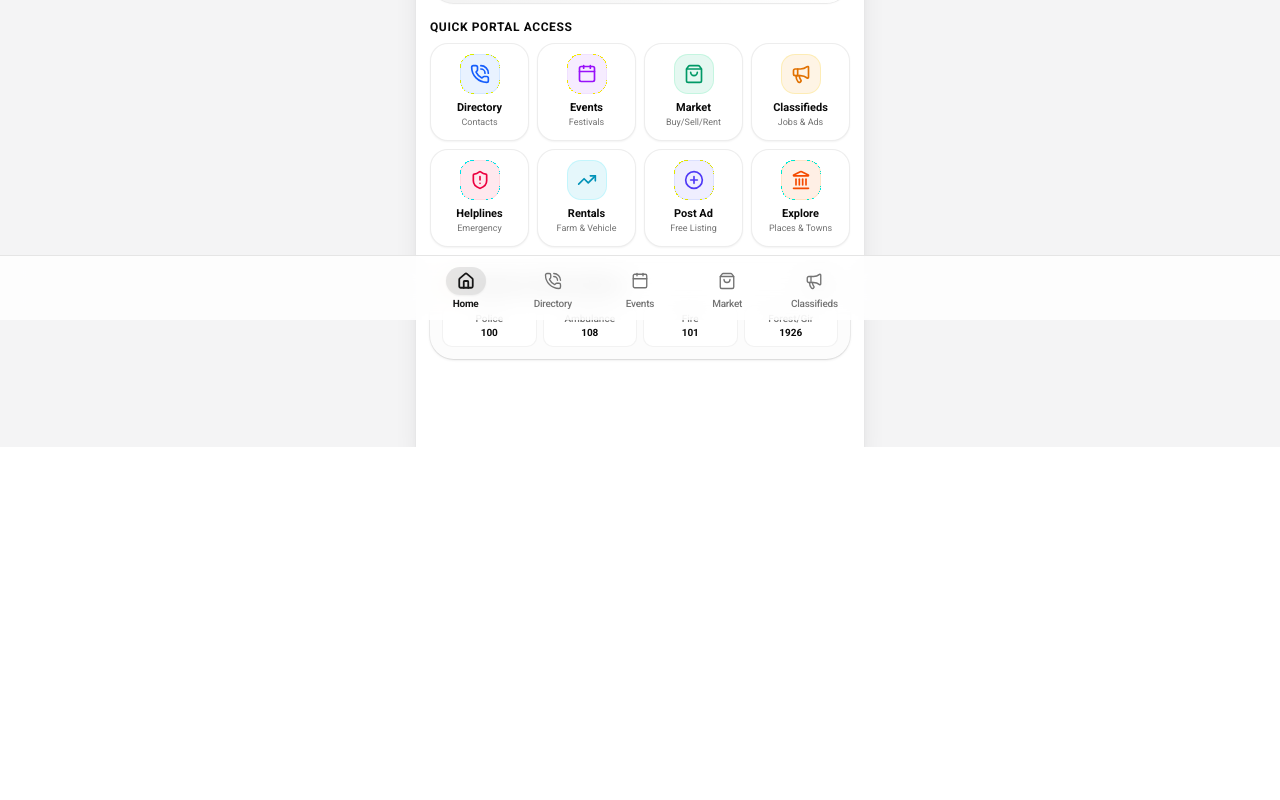
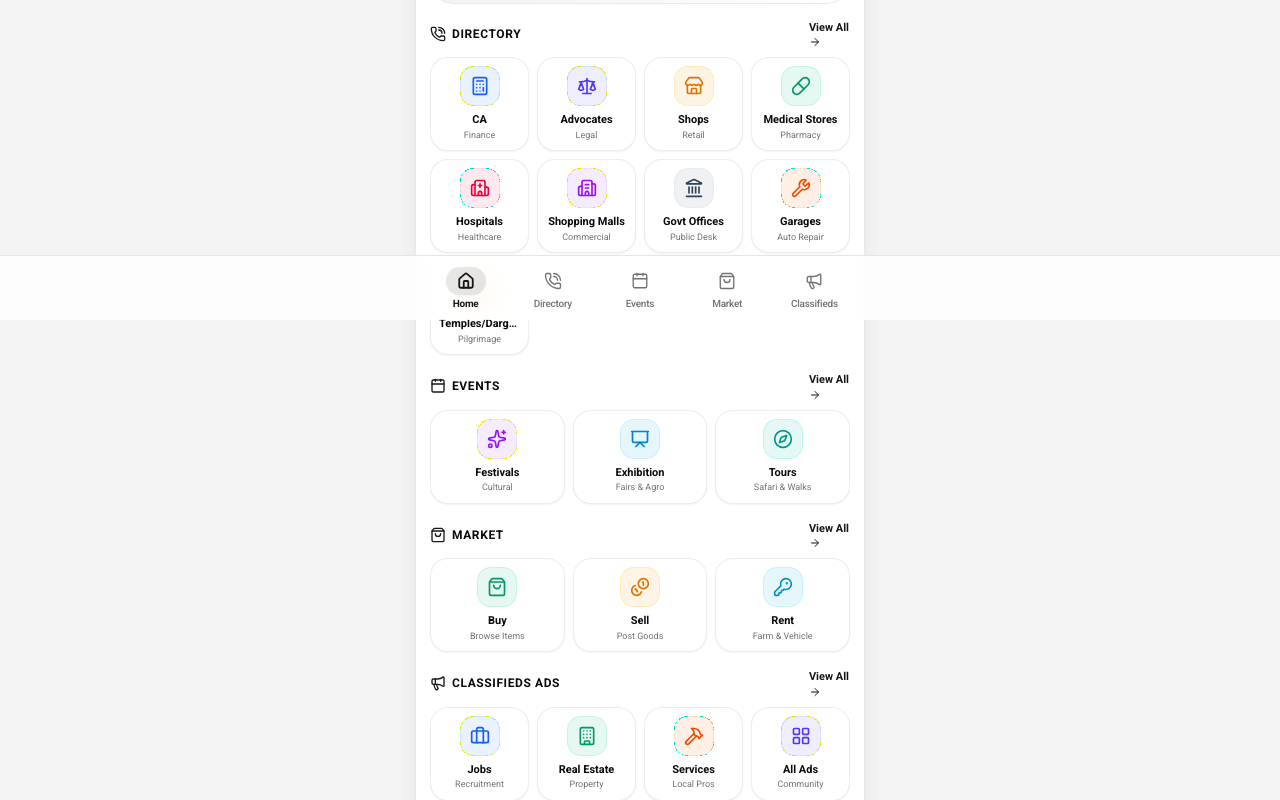
Before and after one commit to manojgohel/girsomnath, a Next.js app: page / in a window 1280 px wide. Shown: the part 480-1280 px from the top of the page. Before the commit the page ends 927 px from the top, so only its background shows below. Built offline with nearby package versions, Linux system fonts and the light colour scheme.

Commit message:
refactor: expand menu categories and replace quick access with sectioned grids on homepage

```diff
--- a/src/app/page.js
+++ b/src/app/page.js
@@ -10,13 +10,29 @@ import {
   PhoneCall,
   ShieldAlert,
   Compass,
-  PlusCircle,
+  ArrowRight,
+  Calculator,
+  Scale,
+  Store,
+  Pill,
+  Hospital,
+  Building2,
   Landmark,
-  TrendingUp,
+  Wrench,
+  Flame,
+  Sparkles,
+  Presentation,
+  Coins,
+  KeyRound,
+  Briefcase,
+  Building,
+  Hammer,
+  LayoutGrid,
   BellRing
 } from "lucide-react";
 import { Card } from "@/components/ui/card";
 import { Badge } from "@/components/ui/badge";
+import { Button } from "@/components/ui/button";
 import { Input } from "@/components/ui/input";
 import { Avatar, AvatarFallback } from "@/components/ui/avatar";
 
@@ -30,62 +46,148 @@ const TALUKAS = [
   "Gir Gadhada"
 ];
 
-const QUICK_MENU = [
+const DIRECTORY_MENU = [
   {
-    href: "/directory",
-    label: "Directory",
-    sub: "Contacts",
-    icon: PhoneCall,
+    href: "/directory?category=CA",
+    label: "CA",
+    sub: "Finance",
+    icon: Calculator,
     color: "bg-blue-500/10 text-blue-600 dark:text-blue-400 border-blue-200/50 dark:border-blue-900/40"
   },
   {
-    href: "/events",
-    label: "Events",
-    sub: "Festivals",
-    icon: Calendar,
+    href: "/directory?category=Advocates",
+    label: "Advocates",
+    sub: "Legal",
+    icon: Scale,
+    color: "bg-indigo-500/10 text-indigo-600 dark:text-indigo-400 border-indigo-200/50 dark:border-indigo-900/40"
+  },
+  {
+    href: "/directory?category=Shops",
+    label: "Shops",
+    sub: "Retail",
+    icon: Store,
+    color: "bg-amber-500/10 text-amber-600 dark:text-amber-400 border-amber-200/50 dark:border-amber-900/40"
+  },
+  {
+    href: "/directory?category=Medical+Stores",
+    label: "Medical Stores",
+    sub: "Pharmacy",
+    icon: Pill,
+    color: "bg-emerald-500/10 text-emerald-600 dark:text-emerald-400 border-emerald-200/50 dark:border-emerald-900/40"
+  },
+  {
+    href: "/directory?category=Hospitals",
+    label: "Hospitals",
+    sub: "Healthcare",
+    icon: Hospital,
+    color: "bg-rose-500/10 text-rose-600 dark:text-rose-400 border-rose-200/50 dark:border-rose-900/40"
+  },
+  {
+    href: "/directory?category=Shopping+Malls",
+    label: "Shopping Malls",
+    sub: "Commercial",
+    icon: Building2,
     color: "bg-purple-500/10 text-purple-600 dark:text-purple-400 border-purple-200/50 dark:border-purple-900/40"
   },
   {
-    href: "/market",
-    label: "Market",
-    sub: "Buy/Sell/Rent",
+    href: "/directory?category=Govt+Offices",
+    label: "Govt Offices",
+    sub: "Public Desk",
+    icon: Landmark,
+    color: "bg-slate-500/10 text-slate-700 dark:text-slate-300 border-slate-200/50 dark:border-slate-800/40"
+  },
+  {
+    href: "/directory?category=Garages",
+    label: "Garages",
+    sub: "Auto Repair",
+    icon: Wrench,
+    color: "bg-orange-500/10 text-orange-600 dark:text-orange-400 border-orange-200/50 dark:border-orange-900/40"
+  },
+  {
+    href: "/directory?category=Temples",
+    label: "Temples/Dargas",
+    sub: "Pilgrimage",
+    icon: Flame,
+    color: "bg-yellow-500/10 text-yellow-700 dark:text-yellow-400 border-yellow-200/50 dark:border-yellow-900/40"
+  }
+];
+
+const EVENTS_MENU = [
+  {
+    href: "/events?tag=Festival",
+    label: "Festivals",
+    sub: "Cultural",
+    icon: Sparkles,
+    color: "bg-purple-500/10 text-purple-600 dark:text-purple-400 border-purple-200/50 dark:border-purple-900/40"
+  },
+  {
+    href: "/events?tag=Exhibition",
+    label: "Exhibition",
+    sub: "Fairs & Agro",
+    icon: Presentation,
+    color: "bg-sky-500/10 text-sky-600 dark:text-sky-400 border-sky-200/50 dark:border-sky-900/40"
+  },
+  {
+    href: "/events?tag=Tour",
+    label: "Tours",
+    sub: "Safari & Walks",
+    icon: Compass,
+    color: "bg-teal-500/10 text-teal-600 dark:text-teal-400 border-teal-200/50 dark:border-teal-900/40"
+  }
+];
+
+const MARKET_MENU = [
+  {
+    href: "/market?type=Buy",
+    label: "Buy",
+    sub: "Browse Items",
     icon: ShoppingBag,
     color: "bg-emerald-500/10 text-emerald-600 dark:text-emerald-400 border-emerald-200/50 dark:border-emerald-900/40"
   },
   {
-    href: "/classifieds",
-    label: "Classifieds",
-    sub: "Jobs & Ads",
-    icon: Megaphone,
+    href: "/market?type=Sell",
+    label: "Sell",
+    sub: "Post Goods",
+    icon: Coins,
     color: "bg-amber-500/10 text-amber-600 dark:text-amber-400 border-amber-200/50 dark:border-amber-900/40"
   },
   {
-    href: "/directory",
-    label: "Helplines",
-    sub: "Emergency",
-    icon: ShieldAlert,
-    color: "bg-rose-500/10 text-rose-600 dark:text-rose-400 border-rose-200/50 dark:border-rose-900/40"
+    href: "/market?type=Rent",
+    label: "Rent",
+    sub: "Farm & Vehicle",
+    icon: KeyRound,
+    color: "bg-cyan-500/10 text-cyan-600 dark:text-cyan-400 border-cyan-200/50 dark:border-cyan-900/40"
+  }
+];
+
+const CLASSIFIEDS_MENU = [
+  {
+    href: "/classifieds?category=Jobs",
+    label: "Jobs",
+    sub: "Recruitment",
+    icon: Briefcase,
+    color: "bg-blue-500/10 text-blue-600 dark:text-blue-400 border-blue-200/50 dark:border-blue-900/40"
   },
   {
-    href: "/market",
-    label: "Rentals",
-    sub: "Farm & Vehicle",
-    icon: TrendingUp,
-    color: "bg-cyan-500/10 text-cyan-600 dark:text-cyan-400 border-cyan-200/50 dark:border-cyan-900/40"
+    href: "/classifieds?category=Real+Estate",
+    label: "Real Estate",
+    sub: "Property",
+    icon: Building,
+    color: "bg-emerald-500/10 text-emerald-600 dark:text-emerald-400 border-emerald-200/50 dark:border-emerald-900/40"
+  },
+  {
+    href: "/classifieds?category=Services",
+    label: "Services",
+    sub: "Local Pros",
+    icon: Hammer,
+    color: "bg-orange-500/10 text-orange-600 dark:text-orange-400 border-orange-200/50 dark:border-orange-900/40"
   },
   {
     href: "/classifieds",
-    label: "Post Ad",
-    sub: "Free Listing",
-    icon: PlusCircle,
+    label: "All Ads",
+    sub: "Community",
+    icon: LayoutGrid,
     color: "bg-indigo-500/10 text-indigo-600 dark:text-indigo-400 border-indigo-200/50 dark:border-indigo-900/40"
-  },
-  {
-    href: "#somnath",
-    label: "Explore",
-    sub: "Places & Towns",
-    icon: Landmark,
-    color: "bg-orange-500/10 text-orange-600 dark:text-orange-400 border-orange-200/50 dark:border-orange-900/40"
   }
 ];
 
@@ -142,13 +244,13 @@ export default function Home() {
           <Badge variant="outline" className="gap-1 bg-background/80 text-[10px]">
             <Compass className="size-3" /> Saurashtra Coast, Gujarat
           </Badge>
-          <span className="text-[10px] font-semibold text-muted-foreground">Code: GJ-32</span>
+          <span className="text-[10px] font-semibold text-muted-foreground">Code: GJ-38</span>
         </div>
 
         <div>
           <div className="flex items-center gap-1.5">
             <h2 className="text-base font-bold text-foreground">
-              Gir Somnath
+              GirSomnath
             </h2>
             <Badge variant="default" className="px-1.5 py-0 text-[10px] font-bold">
               .in
@@ -183,19 +285,144 @@ export default function Home() {
 
       <section className="space-y-2">
         <div className="flex items-center justify-between">
-          <h3 className="text-xs font-bold text-foreground uppercase tracking-wider">
-            Quick Portal Access
-          </h3>
+          <div className="flex items-center gap-1.5">
+            <PhoneCall className="size-4 text-primary" />
+            <h3 className="text-xs font-bold text-foreground uppercase tracking-wider">
+              Directory
+            </h3>
+          </div>
+          <Button asChild variant="link" size="sm" className="h-auto p-0 text-[11px] font-semibold gap-0.5">
+            <Link href="/directory">
+              View All <ArrowRight className="size-3" />
+            </Link>
+          </Button>
         </div>
 
         <div className="grid grid-cols-4 gap-2">
-          {QUICK_MENU.map((item, idx) => {
+          {DIRECTORY_MENU.map((item, idx) => {
             const Icon = item.icon;
             return (
               <Link
                 key={idx}
                 href={item.href}
-                className="group flex flex-col items-center justify-center rounded-2xl border border-border/70 bg-card p-2.5 text-center shadow-xs transition-all hover:border-primary/40 hover:bg-muted/40 active:scale-95"
+                className="group flex flex-col items-center justify-center rounded-2xl border border-border/70 bg-card p-2 text-center shadow-xs transition-all hover:border-primary/40 hover:bg-muted/40 active:scale-95"
+              >
+                <div className={`flex size-10 items-center justify-center rounded-xl border transition-transform group-hover:scale-105 ${item.color}`}>
+                  <Icon className="size-5" />
+                </div>
+                <span className="mt-1.5 block w-full truncate text-[11px] font-semibold text-foreground">
+                  {item.label}
+                </span>
+                <span className="block w-full truncate text-[9px] text-muted-foreground">
+                  {item.sub}
+                </span>
+              </Link>
+            );
+          })}
+        </div>
+      </section>
+
+      <section className="space-y-2">
+        <div className="flex items-center justify-between">
+          <div className="flex items-center gap-1.5">
+            <Calendar className="size-4 text-primary" />
+            <h3 className="text-xs font-bold text-foreground uppercase tracking-wider">
+              Events
+            </h3>
+          </div>
+          <Button asChild variant="link" size="sm" className="h-auto p-0 text-[11px] font-semibold gap-0.5">
+            <Link href="/events">
+              View All <ArrowRight className="size-3" />
+            </Link>
+          </Button>
+        </div>
+
+        <div className="grid grid-cols-3 gap-2">
+          {EVENTS_MENU.map((item, idx) => {
+            const Icon = item.icon;
+            return (
+              <Link
+                key={idx}
+                href={item.href}
+                className="group flex flex-col items-center justify-center rounded-2xl border border-border/70 bg-card p-2 text-center shadow-xs transition-all hover:border-primary/40 hover:bg-muted/40 active:scale-95"
+              >
+                <div className={`flex size-10 items-center justify-center rounded-xl border transition-transform group-hover:scale-105 ${item.color}`}>
+                  <Icon className="size-5" />
+                </div>
+                <span className="mt-1.5 block w-full truncate text-[11px] font-semibold text-foreground">
+                  {item.label}
+                </span>
+                <span className="block w-full truncate text-[9px] text-muted-foreground">
+                  {item.sub}
+                </span>
+              </Link>
+            );
+          })}
+        </div>
+      </section>
+
+      <section className="space-y-2">
+        <div className="flex items-center justify-between">
+          <div className="flex items-center gap-1.5">
+            <ShoppingBag className="size-4 text-primary" />
+            <h3 className="text-xs font-bold text-foreground uppercase tracking-wider">
+              Market
+            </h3>
+          </div>
+          <Button asChild variant="link" size="sm" className="h-auto p-0 text-[11px] font-semibold gap-0.5">
+            <Link href="/market">
+              View All <ArrowRight className="size-3" />
+            </Link>
+          </Button>
+        </div>
+
+        <div className="grid grid-cols-3 gap-2">
+          {MARKET_MENU.map((item, idx) => {
+            const Icon = item.icon;
+            return (
+              <Link
+                key={idx}
+                href={item.href}
+                className="group flex flex-col items-center justify-center rounded-2xl border border-border/70 bg-card p-2 text-center shadow-xs transition-all hover:border-primary/40 hover:bg-muted/40 active:scale-95"
+              >
+                <div className={`flex size-10 items-center justify-center rounded-xl border transition-transform group-hover:scale-105 ${item.color}`}>
+                  <Icon className="size-5" />
+                </div>
+                <span className="mt-1.5 block w-full truncate text-[11px] font-semibold text-foreground">
+                  {item.label}
+                </span>
+                <span className="block w-full truncate text-[9px] text-muted-foreground">
+                  {item.sub}
+                </span>
+              </Link>
+            );
+          })}
+        </div>
+      </section>
+
+      <section className="space-y-2">
+        <div className="flex items-center justify-between">
+          <div className="flex items-center gap-1.5">
+            <Megaphone className="size-4 text-primary" />
+            <h3 className="text-xs font-bold text-foreground uppercase tracking-wider">
+              Classifieds Ads
+            </h3>
+          </div>
+          <Button asChild variant="link" size="sm" className="h-auto p-0 text-[11px] font-semibold gap-0.5">
+            <Link href="/classifieds">
+              View All <ArrowRight className="size-3" />
+            </Link>
+          </Button>
+        </div>
+
+        <div className="grid grid-cols-4 gap-2">
+          {CLASSIFIEDS_MENU.map((item, idx) => {
+            const Icon = item.icon;
+            return (
+              <Link
+                key={idx}
+                href={item.href}
+                className="group flex flex-col items-center justify-center rounded-2xl border border-border/70 bg-card p-2 text-center shadow-xs transition-all hover:border-primary/40 hover:bg-muted/40 active:scale-95"
               >
                 <div className={`flex size-10 items-center justify-center rounded-xl border transition-transform group-hover:scale-105 ${item.color}`}>
                   <Icon className="size-5" />
```
